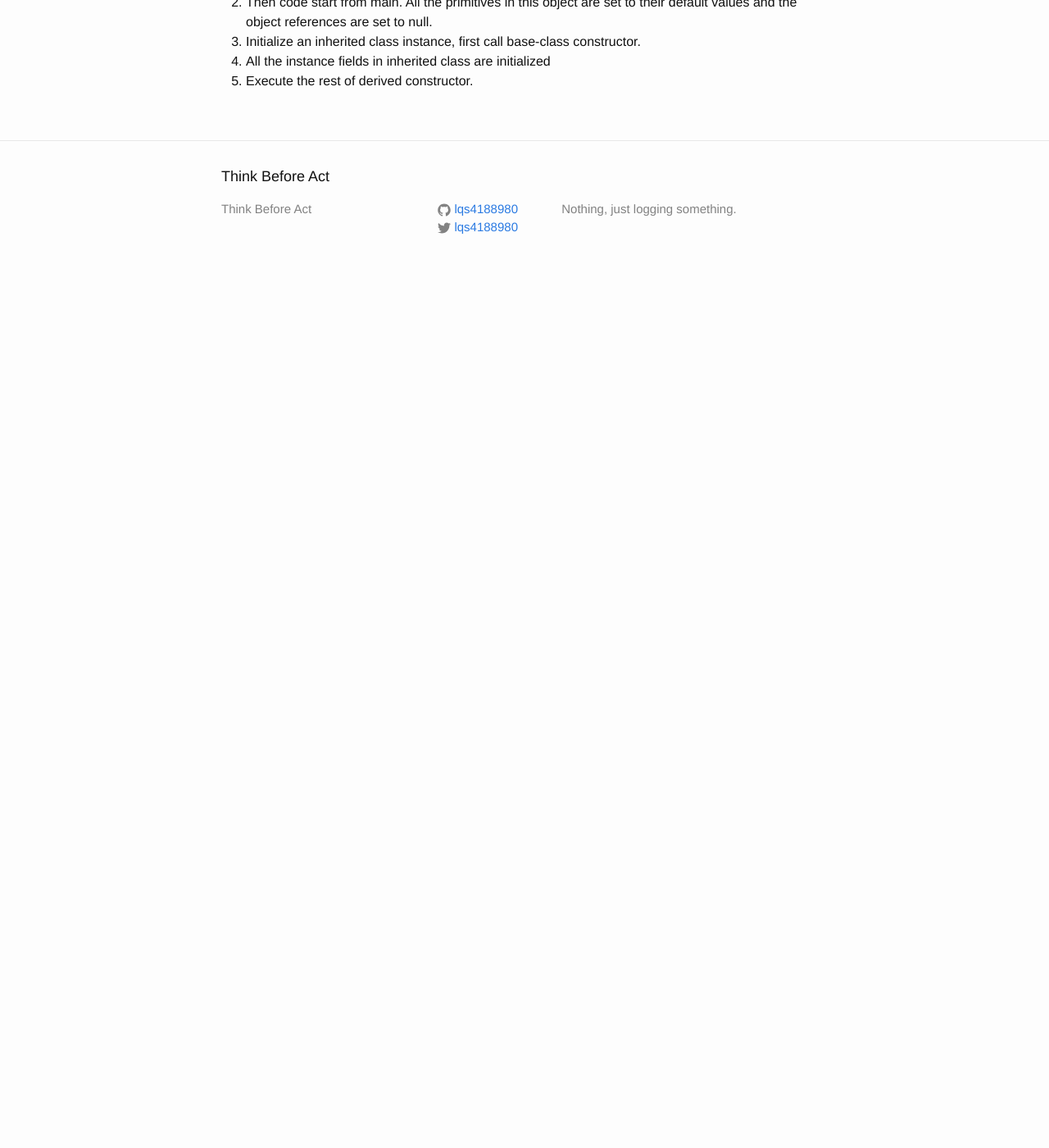
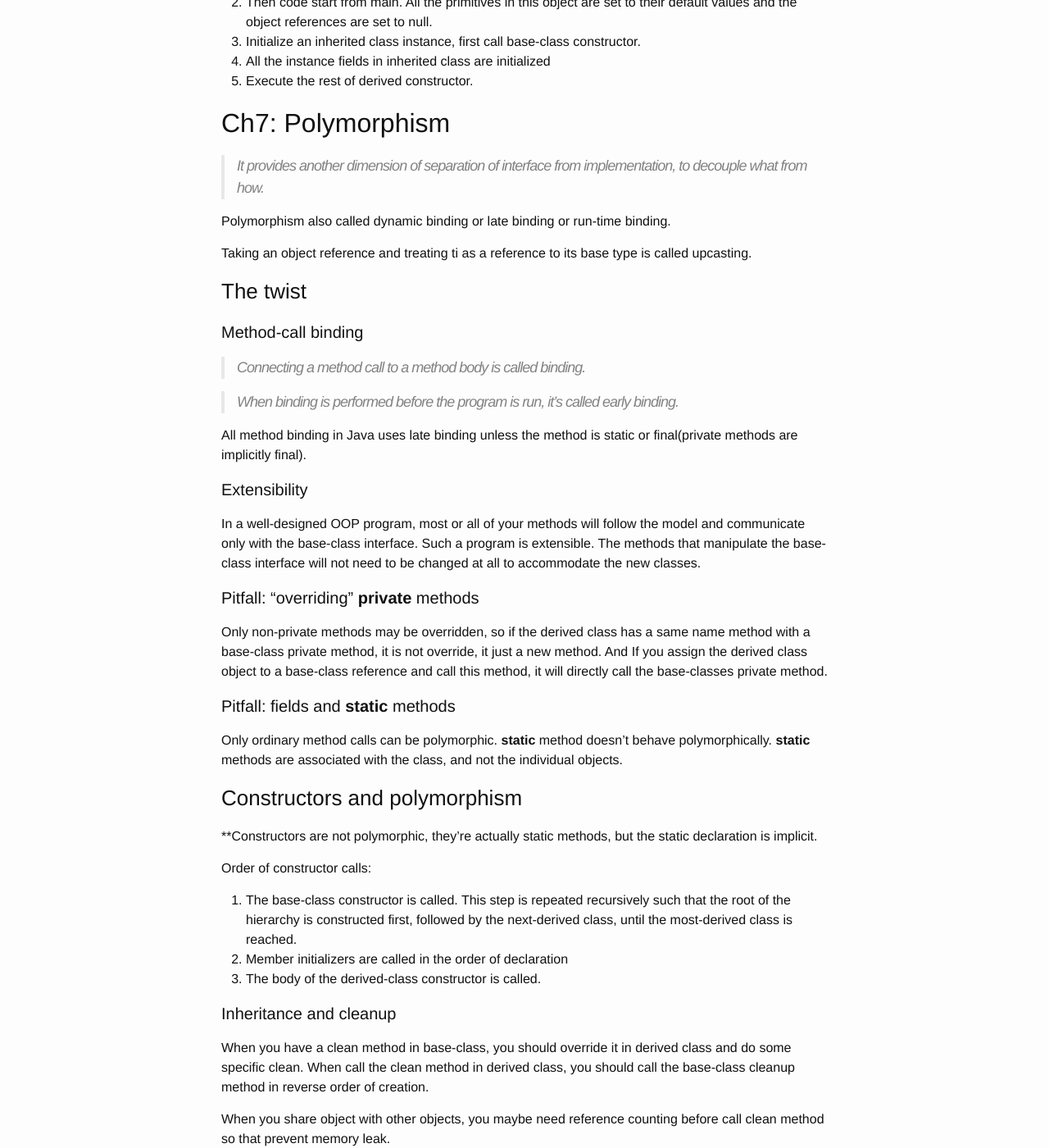
Before and after one commit to lqs4188980/lqs4188980.github.io, a Jekyll site: the page built from _posts/2015-01-16-thinking-in-java-reading-notes.markdown, in a window 1280 px wide and 1400 px high, scrolled down 8319 px. Shown: the whole window at 82% size. Built offline with Jekyll 4.4.1, drawn with Linux system fonts in a browser that asks for light colours; before the commit the page ends 8668 px from its top, so only the background shows below that; some of the changed text lies outside the part shown.

Commit message:
update post

```diff
--- a/_posts/2015-01-16-thinking-in-java-reading-notes.markdown
+++ b/_posts/2015-01-16-thinking-in-java-reading-notes.markdown
@@ -274,3 +274,66 @@ A **final** class cannot be inherited. The fields of a final class can be final
 3. Initialize an inherited class instance, first call base-class constructor.
 4. All the instance fields in inherited class are initialized
 5. Execute the rest of derived constructor.
+
+
+Ch7: Polymorphism
+------------------------------------
+
+> It provides another dimension of separation of interface from implementation, to decouple what from how.
+
+Polymorphism also called dynamic binding or late binding or run-time binding.
+
+Taking an object reference and treating ti as a reference to its base type is called upcasting.
+
+###The twist
+
+####Method-call binding
+
+> Connecting a method call to a method body is called binding.
+
+> When binding is performed before the program is run, it's called early binding.
+
+All method binding in Java uses late binding unless the method is static or final(private methods are implicitly final).
+
+####Extensibility
+
+In a well-designed OOP program, most or all of your methods will follow the model and communicate only with the base-class interface. Such a program is extensible. The methods that manipulate the base-class interface will not need to be changed at all to accommodate the new classes.
+
+####Pitfall: "overriding" **private** methods
+Only non-private methods may be overridden, so if the derived class has a same name method with a base-class private method, it is not override, it just a new method. And If you assign the derived class object to a base-class reference and call this method, it will directly call the base-classes private method.
+
+####Pitfall: fields and **static** methods
+Only ordinary method calls can be polymorphic. **static** method doesn't behave polymorphically. **static** methods are associated with the class, and not the individual objects.
+
+###Constructors and polymorphism
+
+**Constructors are not polymorphic, they're actually static methods, but the static declaration is implicit.
+
+Order of constructor calls:
+
+1. The base-class constructor is called. This step is repeated recursively such that the root of the hierarchy is constructed first, followed by the next-derived class, until the most-derived class is reached.
+2. Member initializers are called in the order of declaration
+3. The body of the derived-class constructor is called.
+
+####Inheritance and cleanup
+
+When you have a clean method in base-class, you should override it in derived class and do some specific clean. When call the clean method in derived class, you should call the base-class cleanup method in reverse order of creation.
+
+When you share object with other objects, you maybe need reference counting before call clean method so that prevent memory leak.
+
+####Behavior of polymorphic methods inside constructors
+
+> If you call a dynamically-bound method inside a constructor, the overridden definition for that method is used. However, the effect of this call can be rather unexpected because the overridden method will be called before the object is fully constructed. This can conceal some difficult-to-find bugs.
+
+###Covariant return types
+
+An overridden method in a derived class can return a type derived from the type returned by the base-class method. Before Java SE5, it will force to return a base-class return type in derived-class overridden method.
+
+###Design with inheritance
+
+####Substitution vs. extension
+
+About pure-inheritance or extend new method to derived class.
+
+####Downcasting and runtime type information
+Java hase cast checking mechanism, The act of checking types at run time is called runtype identification (RTTI).
```
Also changed, not shown: _posts/2015-01-11-leetcode-summary.markdown (+34 -0 lines).
